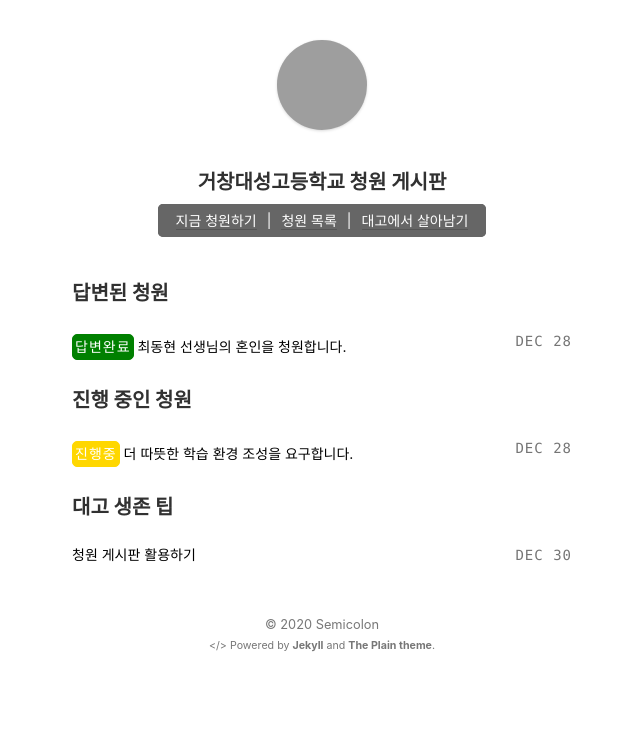
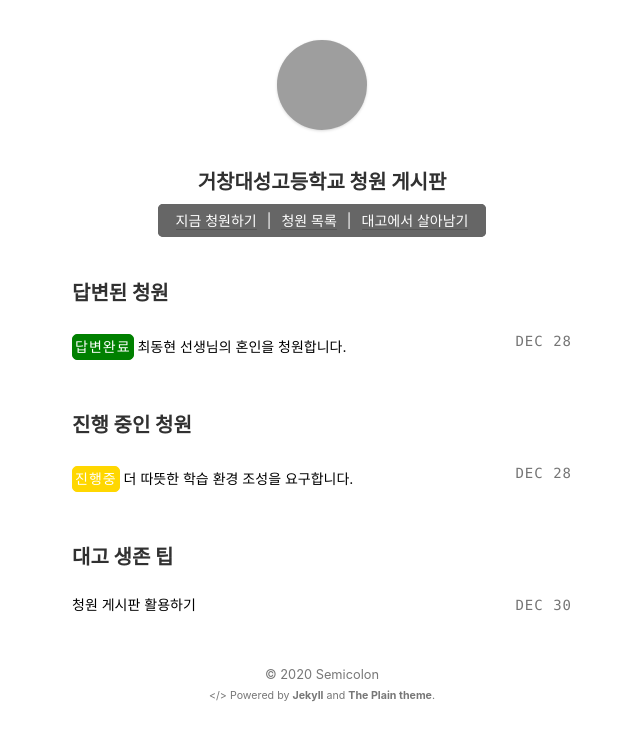
Before and after one commit to ilikekth/gcdstoday.github.io, a Jekyll site: the page built from index.html, in a window 1280 px wide. Shown: the top 741 px of the page, without its empty margins (318-958 px from the left). Built offline with Jekyll 4.4.1, drawn with Linux system fonts in a browser that asks for light colours; grey boxes are pictures that could not be loaded.

```diff
--- a/index.html
+++ b/index.html
@@ -32,7 +32,7 @@ layout: default
 
 	{% for post in site.posts %}
 		{% if post.status == "unsolved" %}
-			<h3>진행 중인 청원</h3>
+			<h3><br>진행 중인 청원</h3>
 			{% break %}
 		{% endif %}
 	{% endfor %}
@@ -55,7 +55,7 @@ layout: default
 
 	{% for post in site.posts %}
 		{% if post.status == "tips" %}
-			<h3>대고 생존 팁</h3>
+			<h3><br>대고 생존 팁</h3>
 			{% break %}
 		{% endif %}
 	{% endfor %}
```
